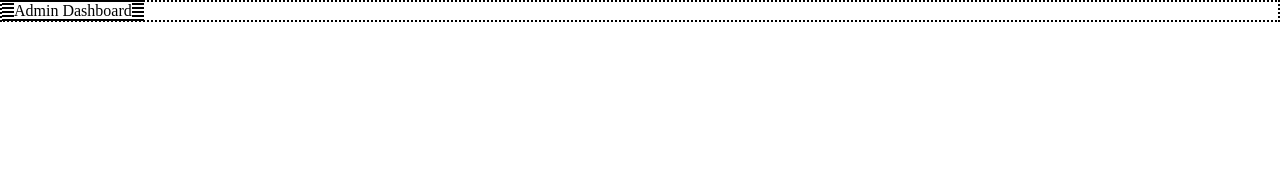
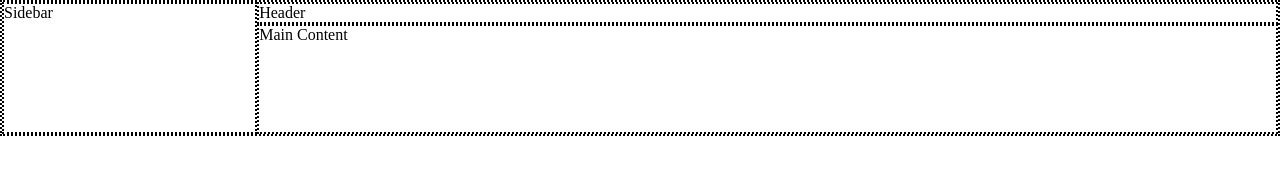
Before and after one commit to Cyber-Aarow/admin-dashboard, a plain HTML site: page index.html in a window 1280 px wide. Drawn offline with Linux system fonts and the light colour scheme.

Commit message:
Form basic CSS Grid layout.

```diff
--- a/index.html
+++ b/index.html
@@ -7,6 +7,8 @@
     <link rel="stylesheet" href="style.css">
 </head>
 <body>
-
+    <div class="sidebar">Sidebar</div>
+    <div class="header">Header</div>
+    <div class="main-content">Main Content</div>
 </body>
 </html>
--- a/style.css
+++ b/style.css
@@ -1,8 +1,26 @@
 *{
-    all: unset;
     margin:0;
     padding:0;
     box-sizing: border-box;
 
     border: black dotted 2px;
 }
+
+body {
+    display: grid;
+    grid-template-columns: 1fr 4fr;
+    grid-template-rows: 1fr 5fr;
+    border: none;
+}
+
+.sidebar {
+    grid-area: 1 / 1 / -1 / 2;
+}
+
+.header {
+    grid-column: 2 / 3;
+}
+
+.main-content {
+    grid-column: 2 / 3;
+}
```
